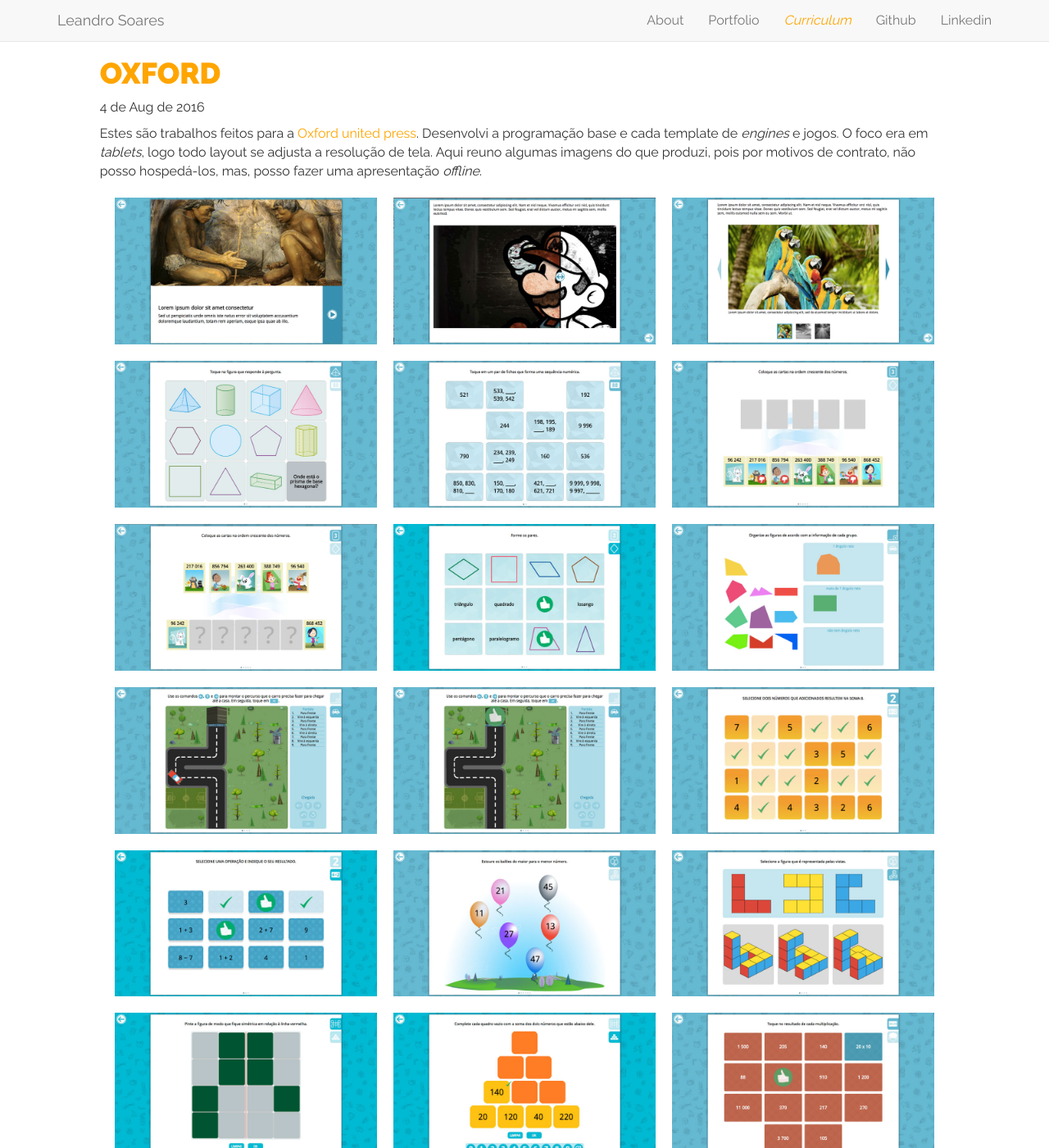
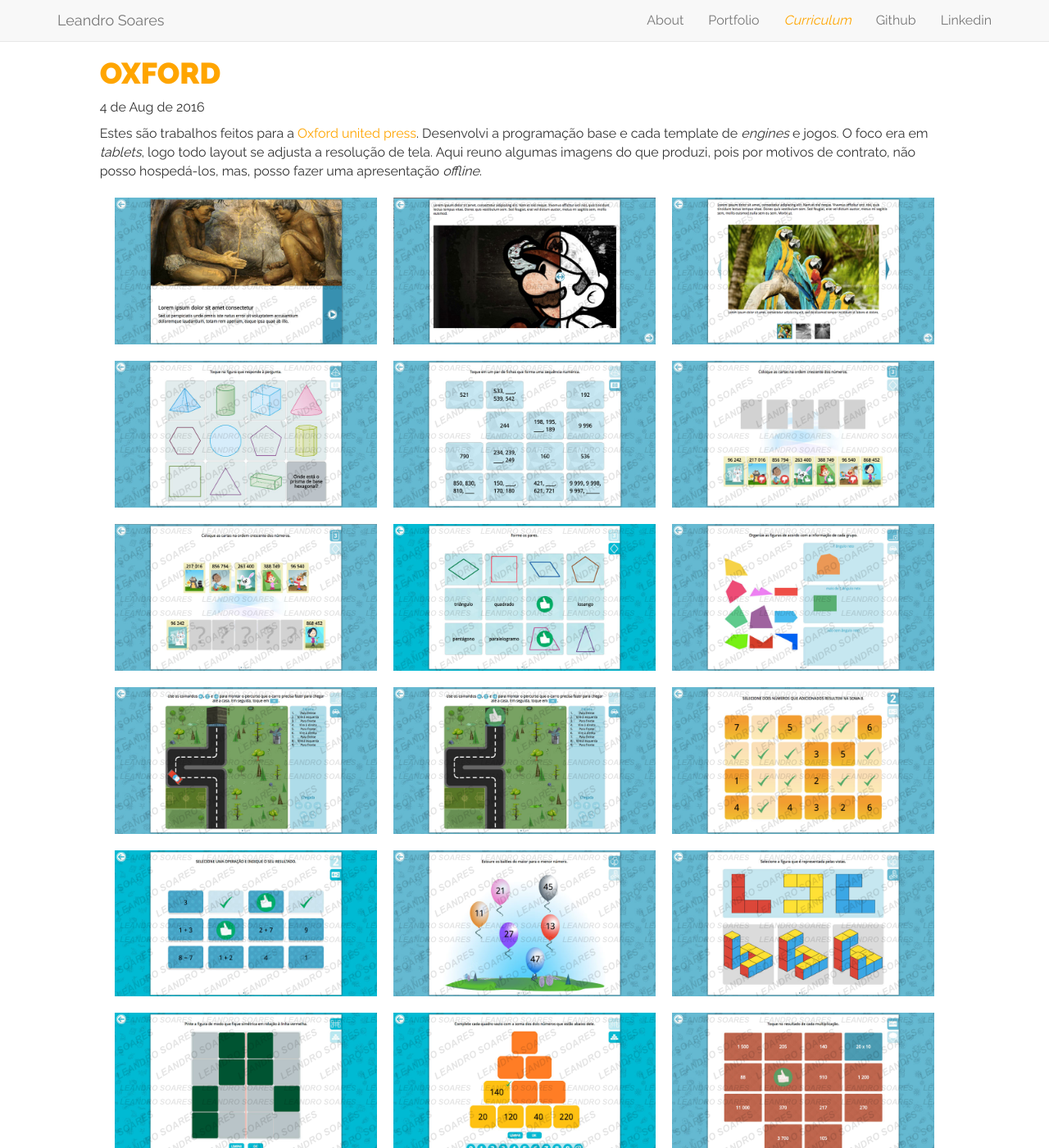
Before and after one commit to LeandroSoares/leandrosoares.github.io, a Jekyll site: the page built from _posts/2016-08-04-oxford.markdown, in a window 1280 px wide and 1400 px high. Shown: the whole window at 82% size. Built offline with Jekyll 4.4.1, drawn with Linux system fonts in a browser that asks for light colours; nearby versions of some CDN libraries.

Commit message:
adding watermark

```diff
--- a/_posts/2016-08-04-oxford.markdown
+++ b/_posts/2016-08-04-oxford.markdown
@@ -8,37 +8,67 @@
 
 Estes são trabalhos feitos para a <a href="https://global.oup.com/" target="_blank">Oxford united press</a>. Desenvolvi a programação base e cada template de *engines* e jogos. O foco era em *tablets*, logo todo layout se adjusta a resolução de tela. Aqui reuno algumas imagens do que produzi, pois por motivos de contrato, não posso hospedá-los, mas, posso fazer uma apresentação *offline*.
 <div class='imggal'>
-<img src="{{ site.url }}/portfolio-imgs/oxford/base-1.jpg">
-<img src="{{ site.url }}/portfolio-imgs/oxford/base-2-diferenca.jpg">
-<img src="{{ site.url }}/portfolio-imgs/oxford/base-3-galeria-imagens.jpg">
-<img src="{{ site.url }}/portfolio-imgs/oxford/jogo3-a.jpg">
-<img src="{{ site.url }}/portfolio-imgs/oxford/jogo3-b.jpg">
-<img src="{{ site.url }}/portfolio-imgs/oxford/jogo4-a.jpg">
-<img src="{{ site.url }}/portfolio-imgs/oxford/jogo4-a2.jpg">
-<img src="{{ site.url }}/portfolio-imgs/oxford/jogo4-b.jpg">
-<img src="{{ site.url }}/portfolio-imgs/oxford/jogo5-a.jpg">
-<img src="{{ site.url }}/portfolio-imgs/oxford/jogo5-b.jpg">
-<img src="{{ site.url }}/portfolio-imgs/oxford/jogo5-b2.jpg">
-<img src="{{ site.url }}/portfolio-imgs/oxford/jogo6-a.jpg">
-<img src="{{ site.url }}/portfolio-imgs/oxford/jogo6-b.jpg">
-<img src="{{ site.url }}/portfolio-imgs/oxford/jogo7-a.jpg">
-<img src="{{ site.url }}/portfolio-imgs/oxford/jogo7-b.jpg">
-<img src="{{ site.url }}/portfolio-imgs/oxford/jogo8-a.jpg">
-<img src="{{ site.url }}/portfolio-imgs/oxford/jogo8-b.jpg">
-<img src="{{ site.url }}/portfolio-imgs/oxford/jogo9-a.jpg">
-<img src="{{ site.url }}/portfolio-imgs/oxford/jogo9-b.jpg">
-<img src="{{ site.url }}/portfolio-imgs/oxford/jogo9-b2.jpg">
+<span class='watermark'> <img src="{{ site.url }}/portfolio-imgs/oxford/base-1.jpg"><div class='mark'></div>
+    </span>
+<span class='watermark'> <img src="{{ site.url }}/portfolio-imgs/oxford/base-2-diferenca.jpg"><div class='mark'></div>
+    </span>
+<span class='watermark'> <img src="{{ site.url }}/portfolio-imgs/oxford/base-3-galeria-imagens.jpg"><div class='mark'></div>
+    </span>
+<span class='watermark'> <img src="{{ site.url }}/portfolio-imgs/oxford/jogo3-a.jpg"><div class='mark'></div>
+    </span>
+<span class='watermark'> <img src="{{ site.url }}/portfolio-imgs/oxford/jogo3-b.jpg"><div class='mark'></div>
+    </span>
+<span class='watermark'> <img src="{{ site.url }}/portfolio-imgs/oxford/jogo4-a.jpg"><div class='mark'></div>
+    </span>
+<span class='watermark'> <img src="{{ site.url }}/portfolio-imgs/oxford/jogo4-a2.jpg"><div class='mark'></div>
+    </span>
+<span class='watermark'> <img src="{{ site.url }}/portfolio-imgs/oxford/jogo4-b.jpg"><div class='mark'></div>
+    </span>
+<span class='watermark'> <img src="{{ site.url }}/portfolio-imgs/oxford/jogo5-a.jpg"><div class='mark'></div>
+    </span>
+<span class='watermark'> <img src="{{ site.url }}/portfolio-imgs/oxford/jogo5-b.jpg"><div class='mark'></div>
+    </span>
+<span class='watermark'> <img src="{{ site.url }}/portfolio-imgs/oxford/jogo5-b2.jpg"><div class='mark'></div>
+    </span>
+<span class='watermark'> <img src="{{ site.url }}/portfolio-imgs/oxford/jogo6-a.jpg"><div class='mark'></div>
+    </span>
+<span class='watermark'> <img src="{{ site.url }}/portfolio-imgs/oxford/jogo6-b.jpg"><div class='mark'></div>
+    </span>
+<span class='watermark'> <img src="{{ site.url }}/portfolio-imgs/oxford/jogo7-a.jpg"><div class='mark'></div>
+    </span>
+<span class='watermark'> <img src="{{ site.url }}/portfolio-imgs/oxford/jogo7-b.jpg"><div class='mark'></div>
+    </span>
+<span class='watermark'> <img src="{{ site.url }}/portfolio-imgs/oxford/jogo8-a.jpg"><div class='mark'></div>
+    </span>
+<span class='watermark'> <img src="{{ site.url }}/portfolio-imgs/oxford/jogo8-b.jpg"><div class='mark'></div>
+    </span>
+<span class='watermark'> <img src="{{ site.url }}/portfolio-imgs/oxford/jogo9-a.jpg"><div class='mark'></div>
+    </span>
+<span class='watermark'> <img src="{{ site.url }}/portfolio-imgs/oxford/jogo9-b.jpg"><div class='mark'></div>
+    </span>
+<span class='watermark'> <img src="{{ site.url }}/portfolio-imgs/oxford/jogo9-b2.jpg"><div class='mark'></div>
+    </span>
 
-<img src="{{ site.url }}/portfolio-imgs/oxford/quizz-01.jpg">
-<img src="{{ site.url }}/portfolio-imgs/oxford/quizz-02.jpg">
-<img src="{{ site.url }}/portfolio-imgs/oxford/quizz-03.jpg">
-<img src="{{ site.url }}/portfolio-imgs/oxford/quizz-04.jpg">
-<img src="{{ site.url }}/portfolio-imgs/oxford/quizz-05.jpg">
-<img src="{{ site.url }}/portfolio-imgs/oxford/quizz-06.jpg">
-<img src="{{ site.url }}/portfolio-imgs/oxford/quizz-07.jpg">
-<img src="{{ site.url }}/portfolio-imgs/oxford/quizz-08.jpg">
-<img src="{{ site.url }}/portfolio-imgs/oxford/quizz-09.jpg">
-<img src="{{ site.url }}/portfolio-imgs/oxford/quizz-10.jpg">
+<span class='watermark'> <img src="{{ site.url }}/portfolio-imgs/oxford/quizz-01.jpg"><div class='mark'></div>
+    </span>
+<span class='watermark'> <img src="{{ site.url }}/portfolio-imgs/oxford/quizz-02.jpg"><div class='mark'></div>
+    </span>
+<span class='watermark'> <img src="{{ site.url }}/portfolio-imgs/oxford/quizz-03.jpg"><div class='mark'></div>
+    </span>
+<span class='watermark'> <img src="{{ site.url }}/portfolio-imgs/oxford/quizz-04.jpg"><div class='mark'></div>
+    </span>
+<span class='watermark'> <img src="{{ site.url }}/portfolio-imgs/oxford/quizz-05.jpg"><div class='mark'></div>
+    </span>
+<span class='watermark'> <img src="{{ site.url }}/portfolio-imgs/oxford/quizz-06.jpg"><div class='mark'></div>
+    </span>
+<span class='watermark'> <img src="{{ site.url }}/portfolio-imgs/oxford/quizz-07.jpg"><div class='mark'></div>
+    </span>
+<span class='watermark'> <img src="{{ site.url }}/portfolio-imgs/oxford/quizz-08.jpg"><div class='mark'></div>
+    </span>
+<span class='watermark'> <img src="{{ site.url }}/portfolio-imgs/oxford/quizz-09.jpg"><div class='mark'></div>
+    </span>
+<span class='watermark'> <img src="{{ site.url }}/portfolio-imgs/oxford/quizz-10.jpg"><div class='mark'></div>
+    </span>
 
 
 </div>
--- a/css/main.scss
+++ b/css/main.scss
@@ -196,11 +196,24 @@
     justify-content: center;
 
 }
+.watermark{
+    position: relative;
+    margin: 10px;
+    .mark{
+        background-image: url("../arts-assets/watermark.png");
+        background-color: transparent;
+        width: 100%;
+        height: 100%;
+        position: absolute;
+        top: 0;
+        left: 0;
+    }
+}
 .icon {
     svg {
         display: inline-block;
-        width: 100px;
-        height: 100px;
+        width: 80px;
+        height: 80px;
         path {
             fill: orange;
         }
@@ -219,7 +232,7 @@
         justify-content: center;
     img{
         max-width: 320px;
-        margin: 10px;
+
         box-sizing: border-box;
     }
 }
```
Also changed, not shown: _posts/2016-08-04-editora-do-brasil.markdown (+16 -4 lines), _posts/2016-08-04-ftd.markdown (+5 -2 lines), _posts/2016-08-04-somos-educacao.markdown (+24 -6 lines), arts-assets/watermark.png (added), portfolio-imgs/edb/edb-3-corpo-no-espaco-3.jpg.
